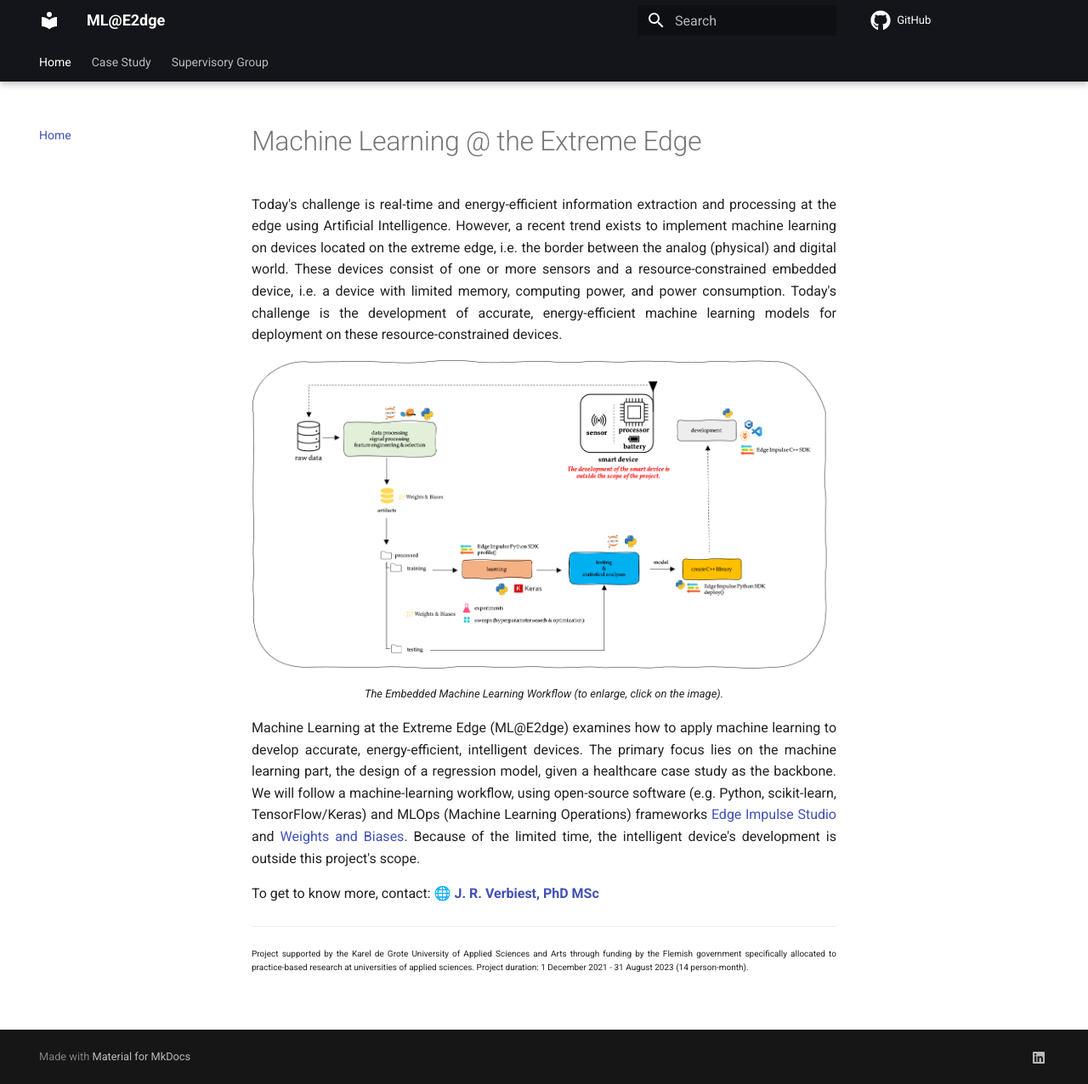
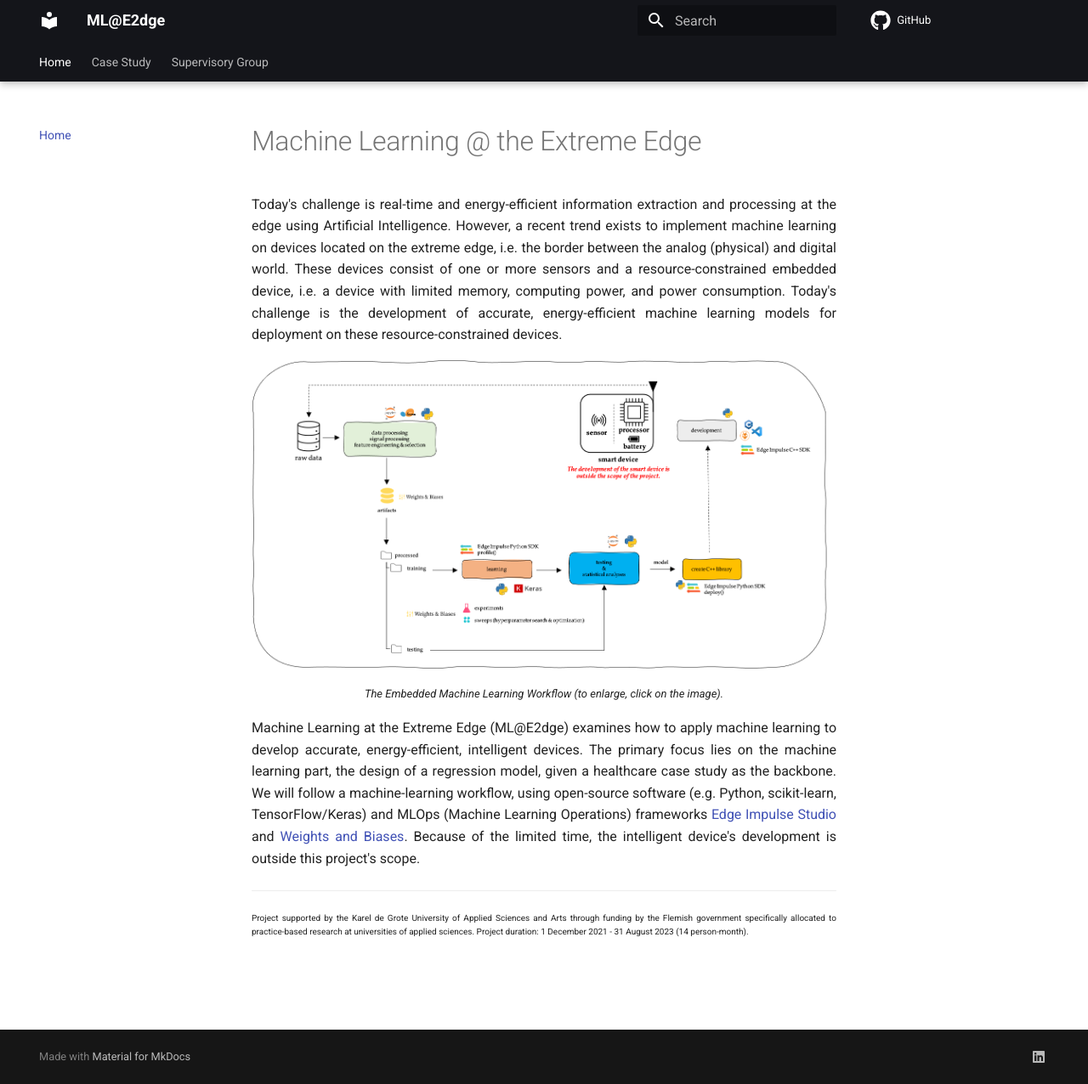
Before and after one commit to MLatE2dge/mlate2dge.github.io, an MkDocs documentation site: the page built from docs/index.md, in a window 1280 px wide and 1276 px high. Shown: the whole window at 85% size. Built offline with MkDocs 1.6.1 and Material for MkDocs 9.7.7, drawn with Linux system fonts in a browser that asks for light colours.

Commit message:
Update index.md

```diff
--- a/docs/index.md
+++ b/docs/index.md
@@ -12,10 +12,6 @@
   <p>Machine Learning at the Extreme Edge (ML@E2dge) examines how to apply machine learning to develop accurate, energy-efficient, intelligent devices. The primary focus lies on the machine learning part, the design of a regression model, given a healthcare case study as the backbone. We will follow a machine-learning workflow, using open-source software (e.g. Python, scikit-learn, TensorFlow/Keras) and MLOps (Machine Learning Operations) frameworks <a href="https://www.edgeimpulse.com/">Edge Impulse Studio</a> and <a href="https://wandb.ai/">Weights and Biases</a>. Because of the limited time, the intelligent device's development is outside this project's scope.</p>
 </div>
 
-
-
-<div class="badge-base LI-profile-badge" data-locale="en_US" data-size="medium" data-theme="dark" data-type="VERTICAL" data-vanity="joeriverbiest" data-version="v1"> To get to know more, contact: <a class="badge-base__link LI-simple-link" href="https://be.linkedin.com/in/joeriverbiest?trk=profile-badge">🌐<b> J. R. Verbiest, PhD MSc</b></a></div>
-
 ---
 
 <div style="text-align: justify" > <p style="font-size: 10px">Project supported by the Karel de Grote University of Applied Sciences and Arts through funding by the Flemish government specifically allocated to practice-based research at universities of applied sciences. Project duration: 1 December 2021 - 31 August 2023 (14 person-month).</div>
```
